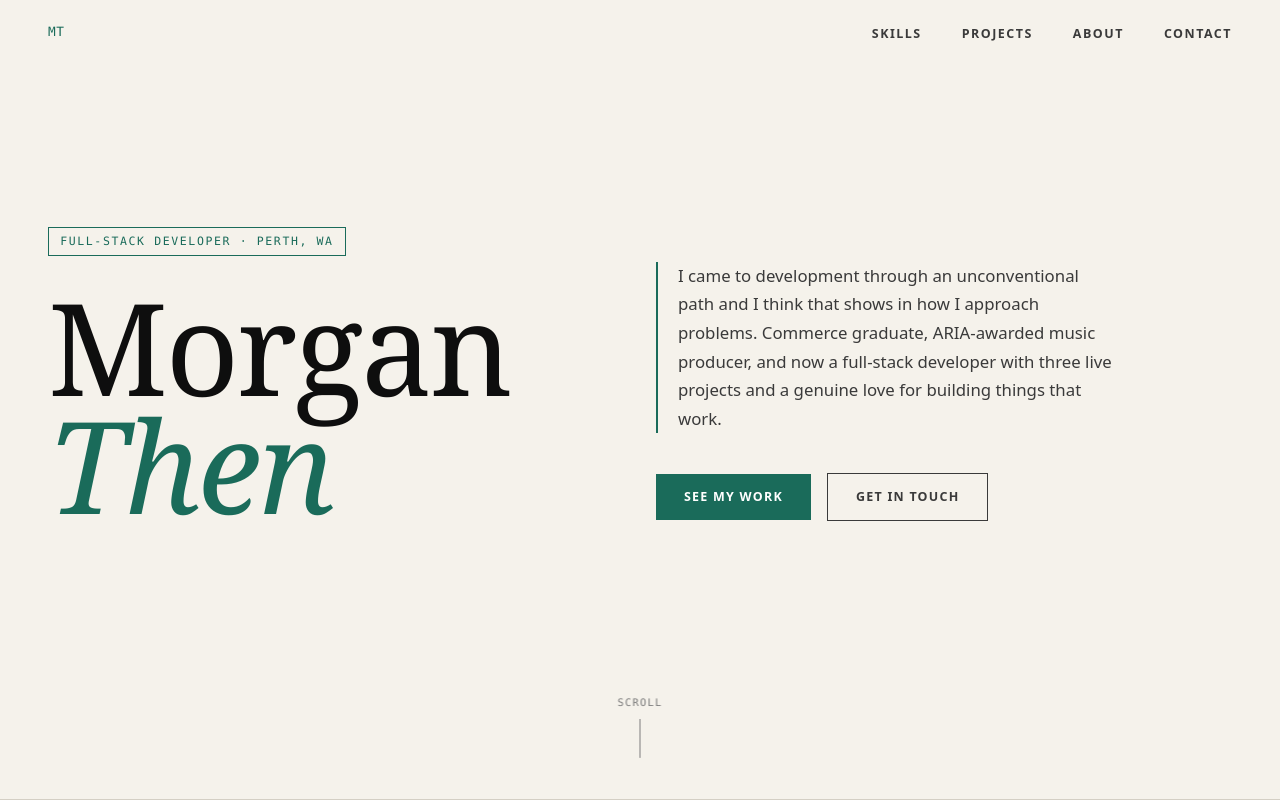
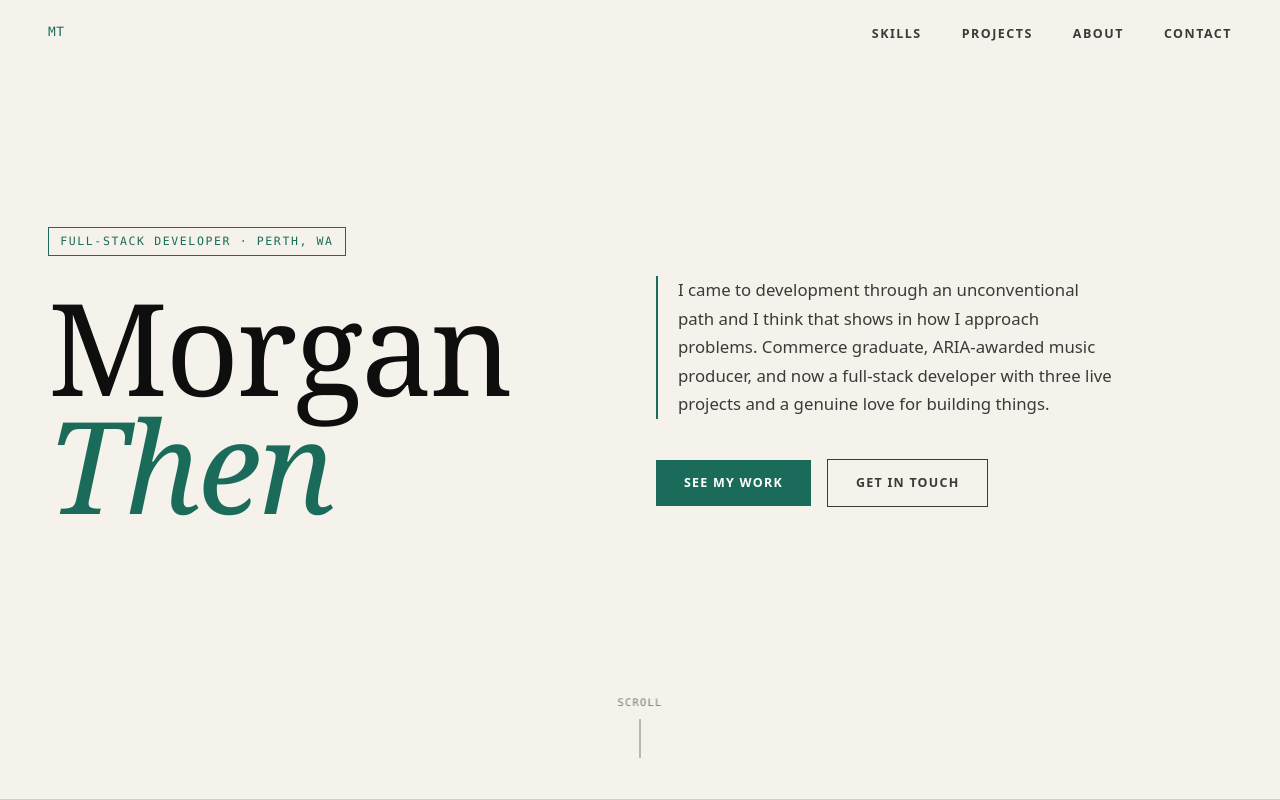
Before and after one commit to morganthen/portfolio, a Next.js app: page / in a window 1280 px wide. Shown: the top 800 px of the page. Built offline with nearby package versions, Linux system fonts and the light colour scheme.

Commit message:
Hero text tweak

```diff
--- a/src/components/Hero.tsx
+++ b/src/components/Hero.tsx
@@ -18,7 +18,7 @@ export default function Hero() {
           I came to development through an unconventional path and I think that
           shows in how I approach problems. Commerce graduate, ARIA-awarded
           music producer, and now a full-stack developer with three live
-          projects and a genuine love for building things that work.
+          projects and a genuine love for building things.
         </p>
         <div className={styles.ctaRow}>
           <Link href="#projects" className={styles.btnPrimary}>
```
